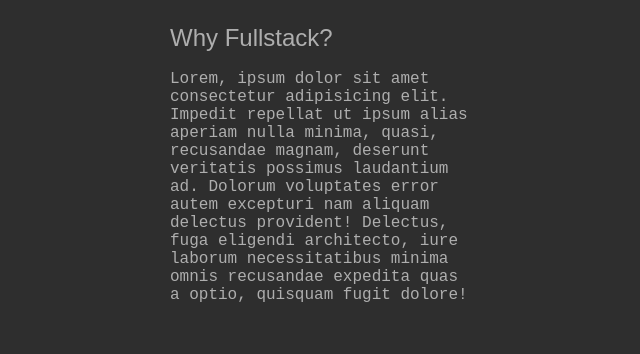
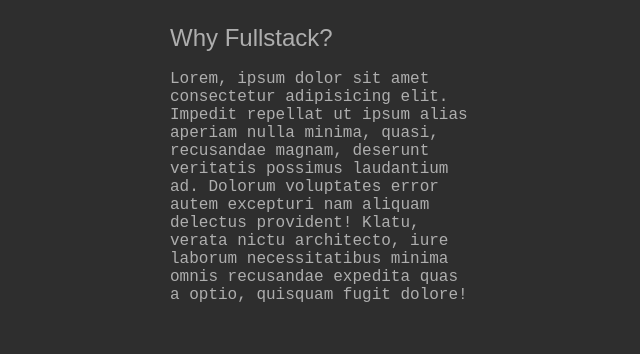
Before and after one commit to TomacBarin/SimplePortfolio, a plain HTML site: page index.html in a window 1280 px wide. Shown: the part 1581-1935 px from the top of the page, 320-960 px from the left. Drawn offline with Linux system fonts and the light colour scheme.

```diff
--- a/index.html
+++ b/index.html
@@ -60,9 +60,9 @@
           Lorem, ipsum dolor sit amet consectetur adipisicing elit. Impedit
           repellat ut ipsum alias aperiam nulla minima, quasi, recusandae
           magnam, deserunt veritatis possimus laudantium ad. Dolorum voluptates
-          error autem excepturi nam aliquam delectus provident! Delectus, fuga
-          eligendi architecto, iure laborum necessitatibus minima omnis
-          recusandae expedita quas a optio, quisquam fugit dolore!
+          error autem excepturi nam aliquam delectus provident! Klatu, verata
+          nictu architecto, iure laborum necessitatibus minima omnis recusandae
+          expedita quas a optio, quisquam fugit dolore!
         </p>
       </div>
     </section>
```
